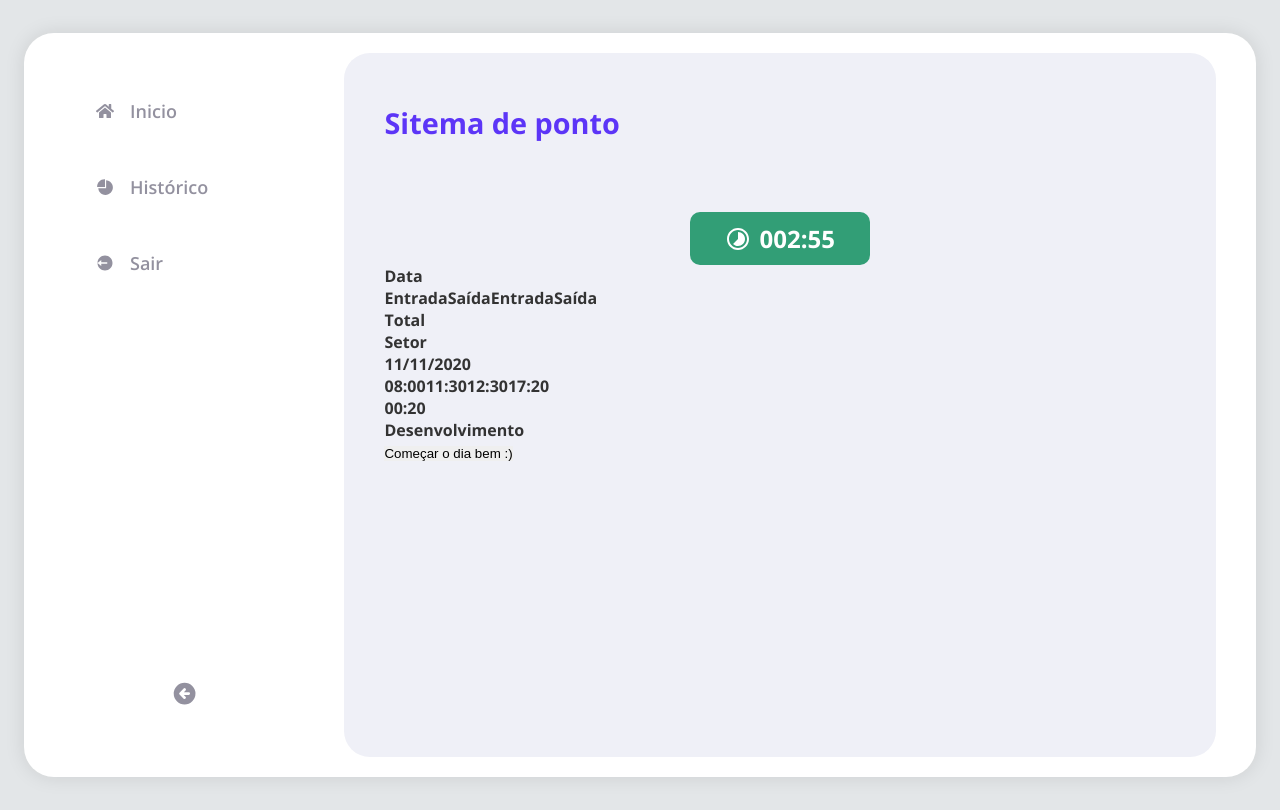
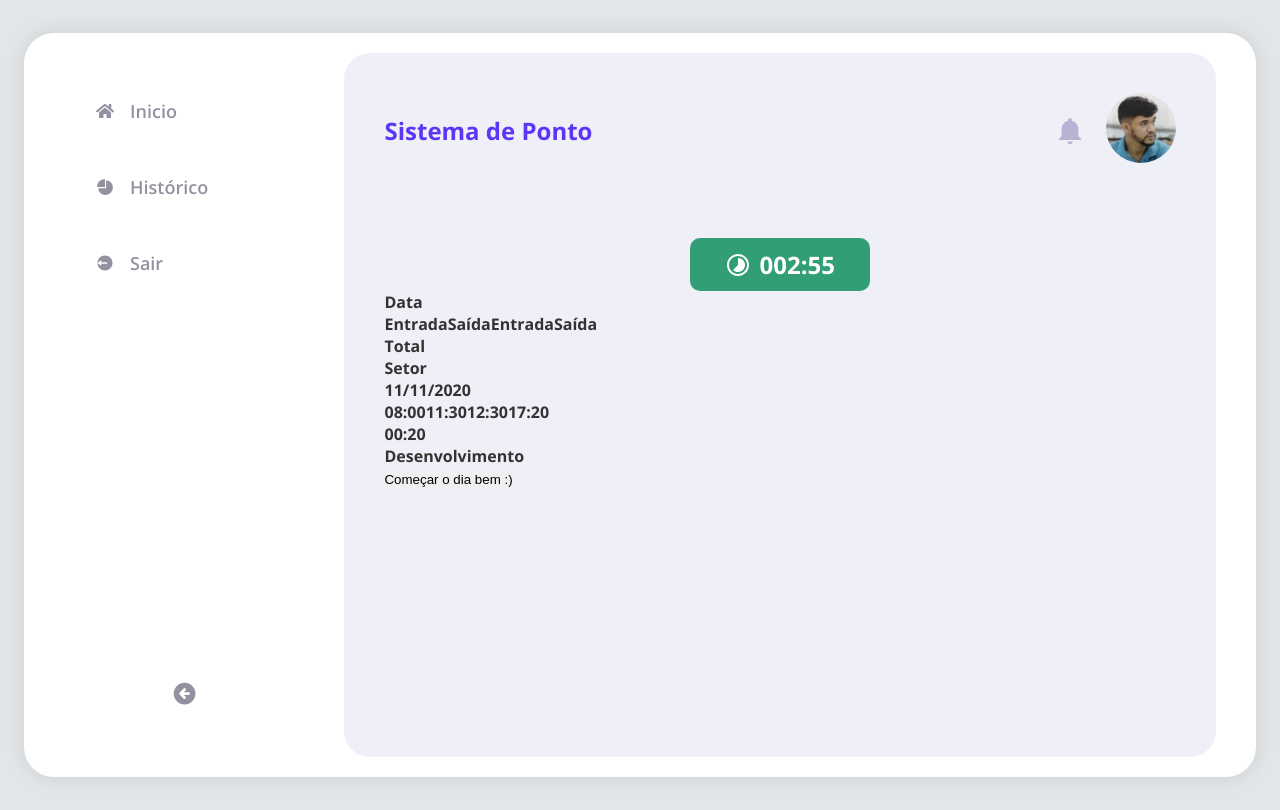
Before and after one commit to jeffinwilker/ponvi, a React (Create React App) app: page / in a window 1280 px wide. Built offline with nearby package versions, Linux system fonts and the light colour scheme.

Commit message:
Componente Profile
Componente profile e notificação.

```diff
--- a/src/components/Navbar/style.css
+++ b/src/components/Navbar/style.css
@@ -17,14 +17,14 @@
     justify-content: flex-start;
     flex-direction: column;
     /*transition: 250ms;*/
-    transition: all 900ms cubic-bezier(0.420, 0.000, 0.580, 1.000); /* ease-in-out */
+    transition: all 300ms cubic-bezier(0.420, 0.000, 0.580, 1.000); /* ease-in-out */
     position: relative;
 }
 
 .nav-menu.active{
     width: 80px;
     /*transition: 850ms;*/
-    transition: all 900ms cubic-bezier(0.420, 0.000, 0.580, 1.000); /* ease-in-out */
+    transition: all 600ms cubic-bezier(0.420, 0.000, 0.580, 1.000); /* ease-in-out */
 }
 
 .nav-text{
--- /dev/null
+++ b/src/components/Profile/index.js
@@ -0,0 +1,37 @@
+import React from 'react';
+
+import Profile1 from '../../assets/Profile1.jpg';
+
+import { IoMdNotifications } from "react-icons/io";
+
+import './styles.css'
+
+
+export default function Profile(){
+    const profile = [
+        {
+            perfil: <img src={ Profile1 } alt="jefferson"/>
+        }
+    ]
+    return(
+        <>
+            <div className="Container">
+                 {profile.map((item) =>{
+                     return(
+                        <>
+                            <div className="Content">
+                                <div>
+                                    <span> Sistema de Ponto </span>
+                                </div>
+                                <div className="IconProfile">
+                                    <IoMdNotifications/>
+                                    <div>{item.perfil}</div>
+                                </div>
+                            </div>
+                        </>
+                     );
+                })}
+            </div>
+        </>
+    );
+}
--- /dev/null
+++ b/src/components/Profile/styles.css
@@ -0,0 +1,44 @@
+:root{
+    --color-inavtive-text: #93919F;
+    --color-title: #b8b3d4;
+    --color-primary: #5C35F7;
+}
+.Contaiter{
+    display: flex;
+    flex-direction: row;
+    align-items: center;
+    justify-content: center;
+}
+
+.Container div > span {
+    font-family: 'open sans';
+    font-size: 1.5rem;
+    font-weight: bold;
+    color: var(--color-primary);
+}
+
+.Content{
+    display: flex;
+    flex-direction: row;
+    align-items: center;
+    justify-content: space-between;
+
+}
+
+.IconProfile{
+    display: flex;
+    flex-direction: row;
+    align-items: center;
+}
+
+.IconProfile svg {
+    color: var(--color-title);
+    font-size: 2rem;
+}
+
+.IconProfile img {
+    border-radius: 50%;
+    width: 70px;
+    height: 70px;
+    margin-left: 20px;
+}
--- a/src/routes.js
+++ b/src/routes.js
@@ -1,9 +1,10 @@
 import React from 'react';
 import { BrowserRouter, Switch, Route } from 'react-router-dom';
 
-import {Content, SystemTitle} from './style'
+import {Content} from './style'
 import Navbar from './components/Navbar'
 import Inicio from './pages/Inicio'
+import Profile from './components/Profile'
 import Acompanhamento from './pages/Acompanhamento'
 
 export default function Router() {
@@ -11,7 +12,7 @@ export default function Router() {
         <BrowserRouter>
             <Navbar/>
             <Content>
-                <SystemTitle>Sitema de ponto</SystemTitle>
+                <Profile/>
                 <Switch>
                     <Route path="/" exact component={Inicio} />
                     <Route path="/acompanhamento" component={Acompanhamento} />
```
Also changed, not shown: src/assets/Profile1.jpg (added).
